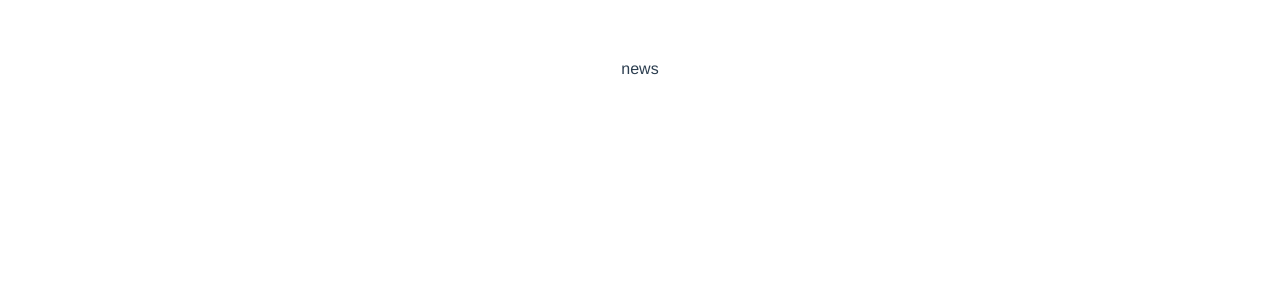
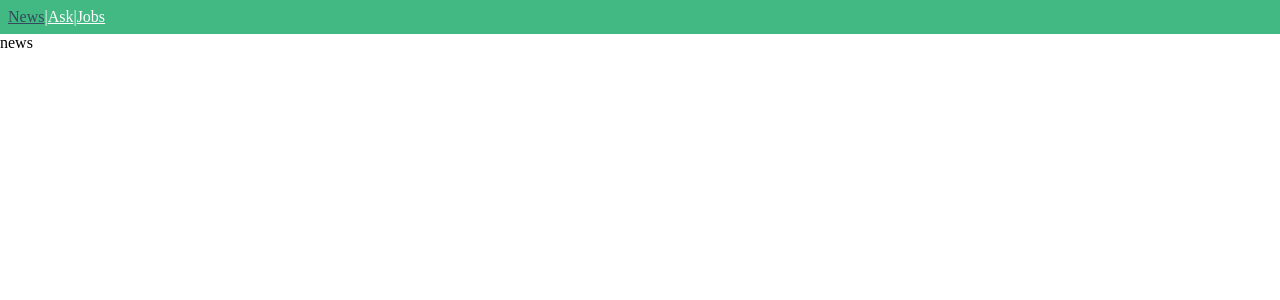
Before and after one commit to hyunto/studyspace, a Vue app in the folder javascript/inflearn-vuejs_complete_guide/vue-news/: page /#/news in a window 1280 px wide. Shown: the top 300 px of the page. Built offline with nearby package versions, Linux system fonts and the light colour scheme.

Commit message:
Vue.js 완벽 가이드 - 헤더 추가 및 CSS 적용

```diff
--- a/javascript/inflearn-vuejs_complete_guide/vue-news/src/App.vue
+++ b/javascript/inflearn-vuejs_complete_guide/vue-news/src/App.vue
@@ -1,22 +1,23 @@
 <template>
   <div id="app">
+    <tool-bar></tool-bar>
     <router-view></router-view>
   </div>
 </template>
 
 <script>
+import ToolBar from './components/ToolBar';
+
 export default {
-
+  components: {
+    ToolBar,
+  },
 }
 </script>
 
 <style>
-#app {
-  font-family: 'Avenir', Helvetica, Arial, sans-serif;
-  -webkit-font-smoothing: antialiased;
-  -moz-osx-font-smoothing: grayscale;
-  text-align: center;
-  color: #2c3e50;
-  margin-top: 60px;
+body {
+  padding: 0;
+  margin: 0;
 }
 </style>
--- /dev/null
+++ b/javascript/inflearn-vuejs_complete_guide/vue-news/src/components/ToolBar.vue
@@ -0,0 +1,28 @@
+<template>
+  <div class="header">
+    <router-link to="/news">News</router-link> |
+    <router-link to="/ask">Ask</router-link> |
+    <router-link to="/jobs">Jobs</router-link>
+  </div>
+</template>
+
+<script>
+export default {
+
+}
+</script>
+
+<style scoped>
+.header {
+  color: white;
+  background-color: #42b883;
+  display: flex;
+  padding: 8px;
+}
+.header .router-link-exact-active {
+  color: #35495e;
+}
+.header a {
+  color: white;
+}
+</style>
--- a/javascript/inflearn-vuejs_complete_guide/vue-news/src/router/index.js
+++ b/javascript/inflearn-vuejs_complete_guide/vue-news/src/router/index.js
@@ -8,6 +8,10 @@ Vue.use(VueRouter);
 
 export const router = new VueRouter({
   routes: [
+    {
+      path: '/',
+      redirect: '/news',
+    },
     {
       path: '/news',
       component: NewsView,
```
